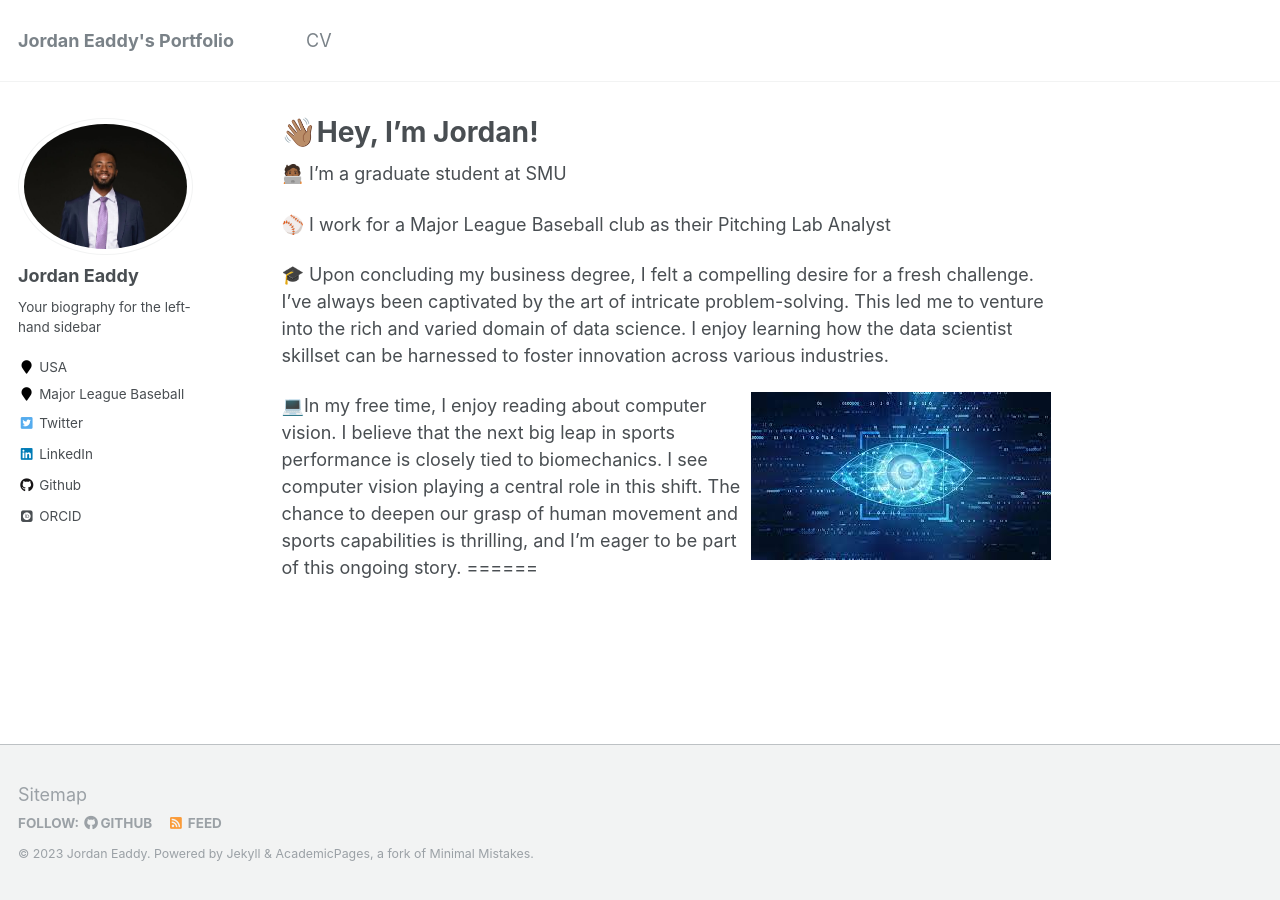
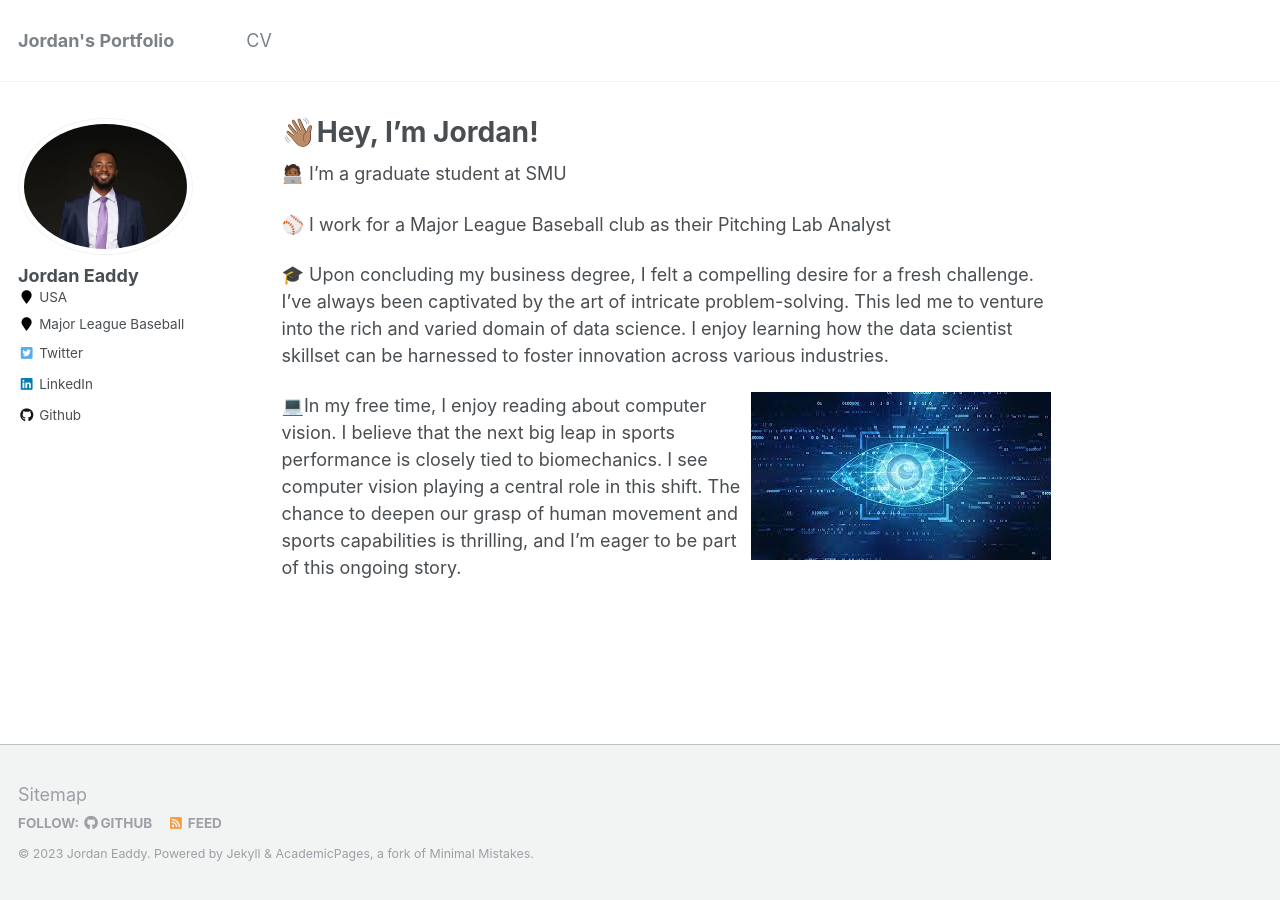
Before and after one commit to JordanEaddy/portfolio, a Jekyll site: the page built from _pages/about.md, in a window 1280 px wide. Built offline with Jekyll 4.4.1, drawn with Linux system fonts in a browser that asks for light colours; some web fonts are replaced; part of the change alters nothing that is shown.

Commit message:
Homepage update

```diff
--- a/_config.yml
+++ b/_config.yml
@@ -7,7 +7,7 @@
 
 # Site Settings
 locale                   : "en-US"
-title                    : "Jordan Eaddy's Portfolio"
+title                    : "Jordan's Portfolio"
 title_separator          : "-"
 name                     : &name "Jordan Eaddy"
 description              : &description "personal description"
@@ -82,7 +82,7 @@ analytics:
 author:
   name             : "Jordan Eaddy"
   avatar           : "1profilepics.jpg"
-  bio              : "Your biography for the left-hand sidebar"
+  bio              :
   location         : "USA"
   employer         : "Major League Baseball"
   pubmed           :
@@ -102,14 +102,14 @@ author:
   instagram        :
   impactstory      : #"https://profiles.impactstory.org/u/xxxx-xxxx-xxxx-xxxx"
   lastfm           :
-  linkedin         : "https://www.linkedin.com/in/jordan-eaddy-4b4b431a7/"
-  orcid            : "http://orcid.org/yourorcidurl"
+  linkedin         : "jordan-eaddy-4b4b431a7"
+  orcid            :
   pinterest        :
   soundcloud       :
   stackoverflow    : # http://stackoverflow.com/users/123456/username
   steam            :
   tumblr           :
-  twitter          : "replacethistwitterhandle"
+  twitter          : ""
   vine             :
   weibo            :
   xing             :
--- a/_pages/about.md
+++ b/_pages/about.md
@@ -17,4 +17,3 @@ redirect_from:
 
 <img src="images/download.jpeg" alt="Description of Image" style="float:right; width:300px;">
 💻In my free time, I enjoy reading about computer vision. I believe that the next big leap in sports performance is closely tied to biomechanics. I see computer vision playing a central role in this shift. The chance to deepen our grasp of human movement and sports capabilities is thrilling, and I'm eager to be part of this ongoing story.
-======
```
